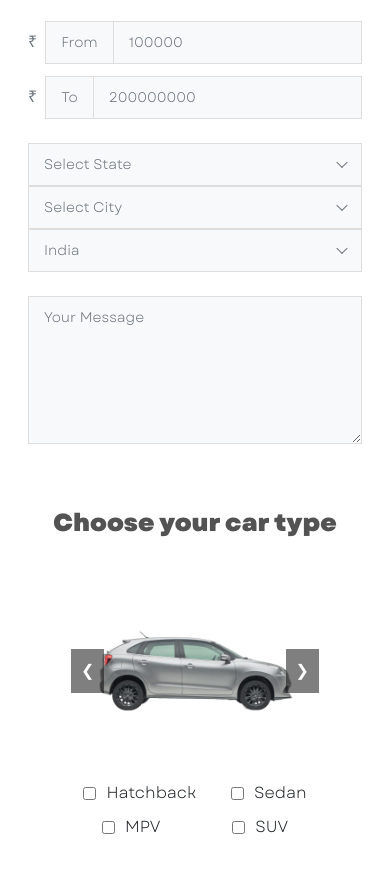
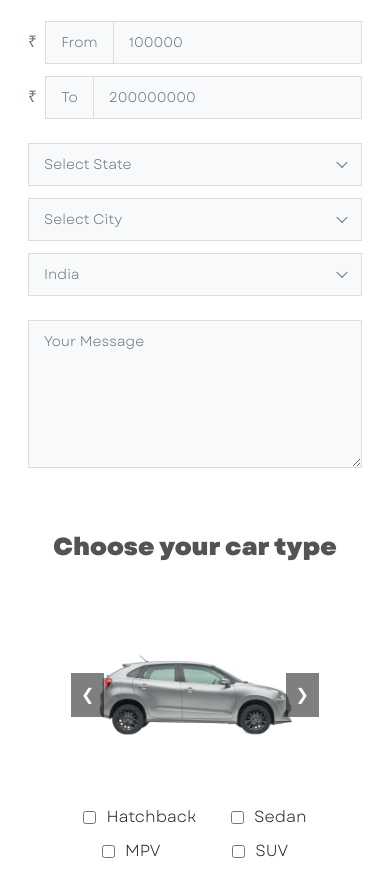
Before and after one commit to 2kwattz/TheCarConsulting-Freelance, a plain HTML site: page index.html in a window 390 px wide. Shown: the part 1161-2037 px from the top of the page. Drawn offline with nearby package versions, Linux system fonts and the light colour scheme.

Commit message:
Client Changes

```diff
--- a/assets/css/main.css
+++ b/assets/css/main.css
@@ -902,6 +902,10 @@ section,
 @media (max-width: 575px) {
   .slider .swiper-slide {
     min-height: 300px;
+  }
+
+  .index-page #form .location-fields > [class*="col-"] + [class*="col-"] {
+    margin-top: 12px;
   }
 }
 
--- a/index.html
+++ b/index.html
@@ -473,7 +473,7 @@
                   </div>
 
 
-                  <div class="row mb-4">
+                  <div class="row gy-3 mb-4 location-fields">
                     <div class="col-md-4">
                       <div class="col-md-12">
 
```
